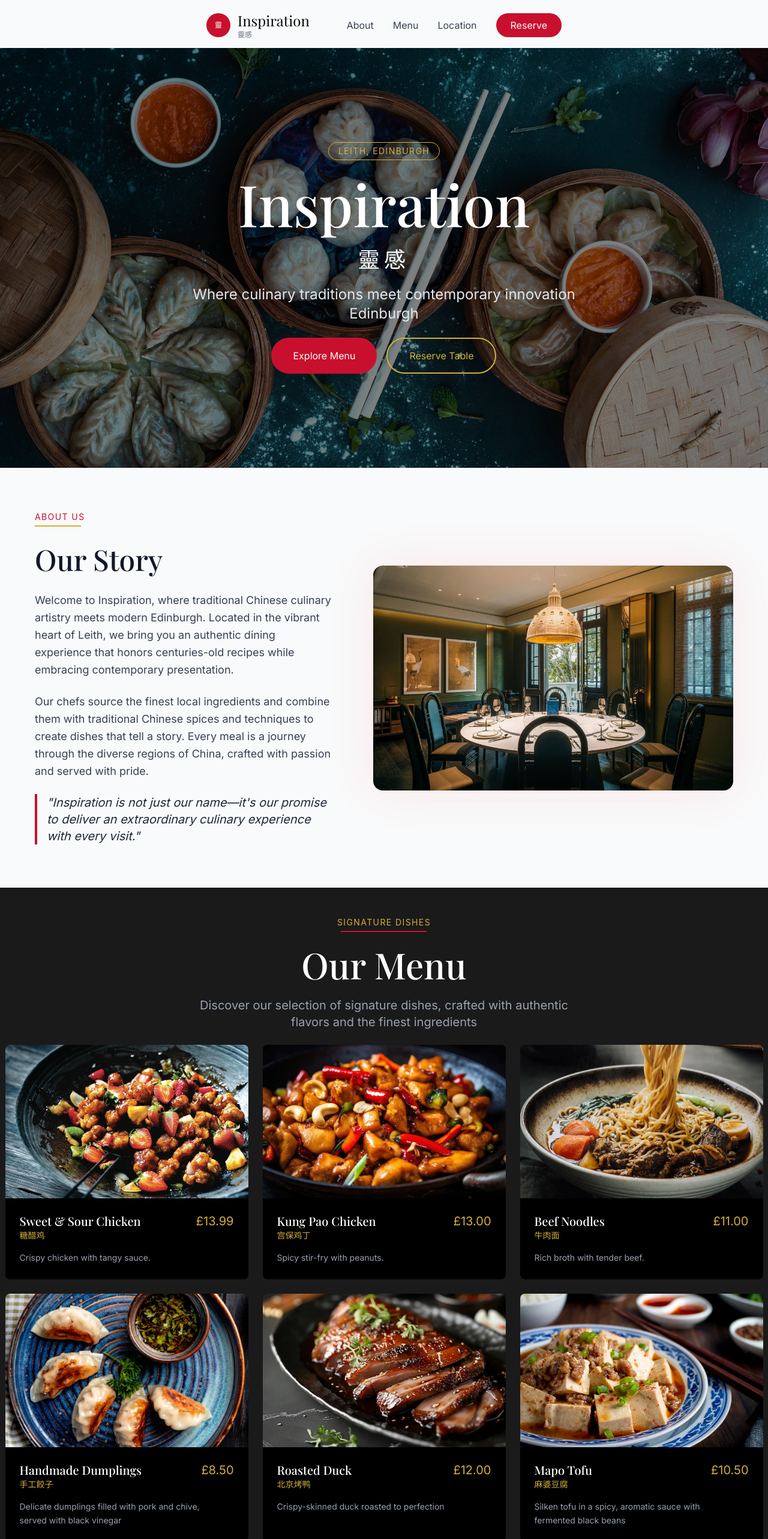
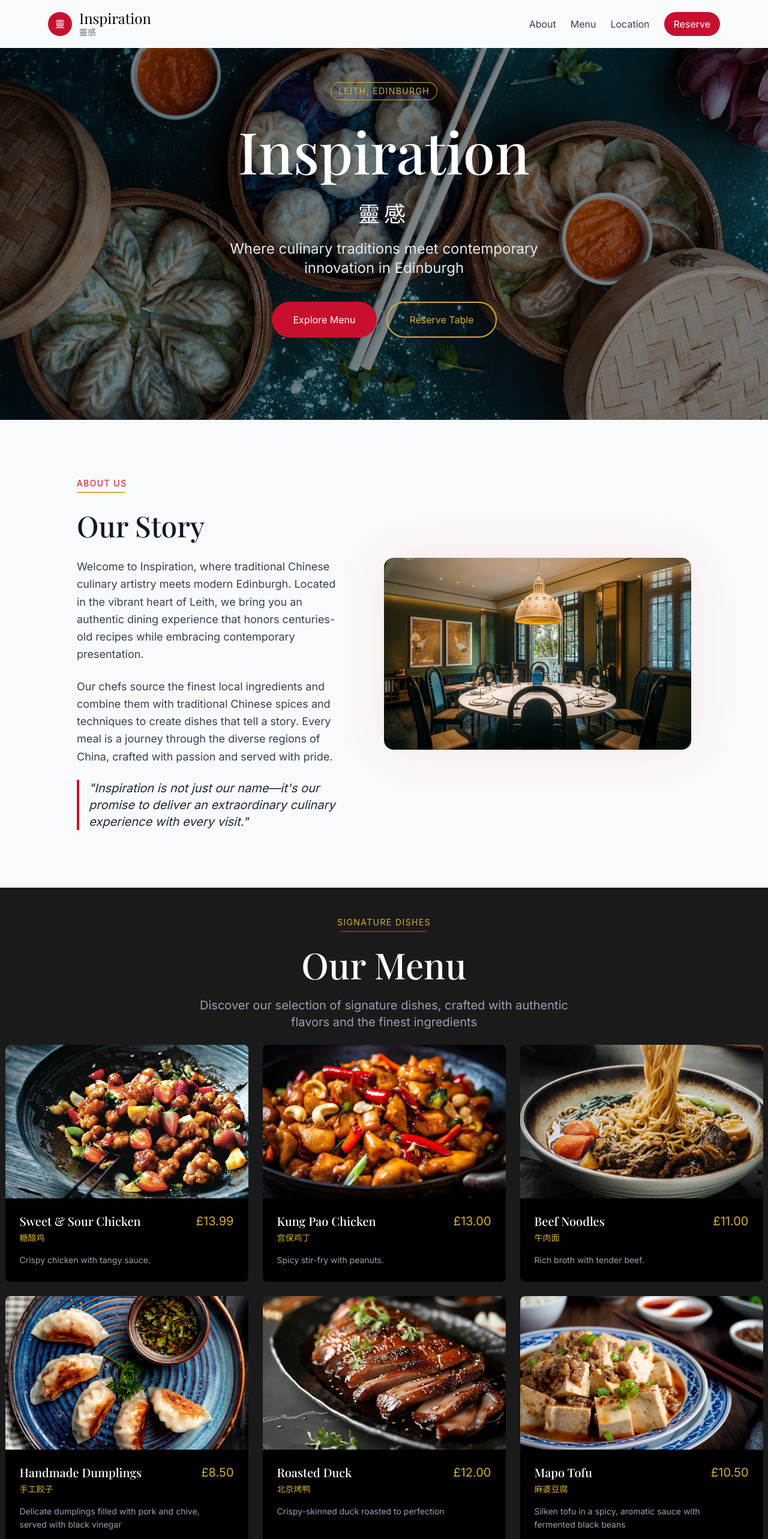
Before and after one commit to reimiwong/restaurant-site, a React (Vite) app: page / in a window 1280 px wide. Shown: the top 2566 px of the page at 60% size. Built offline with nearby package versions, Linux system fonts and the light colour scheme.

Commit message:
- made it reactive to each component

```diff
--- a/package.json
+++ b/package.json
@@ -12,7 +12,8 @@
   "dependencies": {
     "@tailwindcss/vite": "^4.2.4",
     "react": "^19.2.5",
-    "react-dom": "^19.2.5"
+    "react-dom": "^19.2.5",
+    "react-icons": "^5.6.0"
   },
   "devDependencies": {
     "@eslint/js": "^10.0.1",
--- a/src/components/AboutUs.tsx
+++ b/src/components/AboutUs.tsx
@@ -1,43 +1,51 @@
 export default function AboutUs() {
   return (
-    <section id="about-us" className="bg-[#F9FAFB]">
-      <div className="flex items-center justify-center gap-16 h-[700px]">
-        <div className="flex flex-col gap-6 items-start justify-start w-[500px]">
-          <div className="flex flex-col items-start">
+   <section
+  id="about-us"
+  className="bg-[#F9FAFB] flex items-center justify-center py-12 sm:py-16 lg:py-24"
+>
+      <div className="container mx-auto px-4 flex flex-col lg:flex-row items-center justify-center gap-12 lg:gap-16">
+        {/* Text */}
+        <div className="flex flex-col gap-6 lg:w-1/2 max-w-md items-center lg:items-start text-center lg:text-left">
+          <div className="flex flex-col items-center lg:items-start gap-1">
             <h1 className="text-[#C8102E] font-sans text-sm font-normal leading-5 tracking-[1.4px]">
               ABOUT US
             </h1>
-            <div className="bg-[#D4AF37] w-[76.656px] h-[2px] mt-1"></div>
+            <div className="bg-[#D4AF37] w-20 h-0.5"></div>
           </div>
-          <h2 className="text-[#101828] font-playfair text-5xl font-medium leading-[60px]">
+
+          <h2 className="text-[#101828] font-playfair text-3xl sm:text-4xl lg:text-5xl font-medium leading-snug lg:leading-[60px]">
             Our Story
           </h2>
-          <p className="max-w-[544px] w-full text-[#364153] font-sans text-lg font-normal leading-[29px]">
+
+          <p className="text-[#364153] font-sans text-base sm:text-lg leading-relaxed">
             Welcome to Inspiration, where traditional Chinese culinary artistry
             meets modern Edinburgh. Located in the vibrant heart of Leith, we
             bring you an authentic dining experience that honors centuries-old
             recipes while embracing contemporary presentation.
           </p>
 
-          <p className="max-w-[544px] w-full text-[#364153] font-sans text-lg font-normal leading-[29px]">
+          <p className="text-[#364153] font-sans text-base sm:text-lg leading-relaxed">
             Our chefs source the finest local ingredients and combine them with
             traditional Chinese spices and techniques to create dishes that tell
             a story. Every meal is a journey through the diverse regions of
             China, crafted with passion and served with pride.
           </p>
-          <p className="border-l-4 border-[#C8102E] pl-4 text-[#1E2939] font-playfair text-xl italic font-normal leading-7">
+
+          <p className="border-l-4 border-[#C8102E] pl-4 text-[#1E2939] font-playfair text-lg sm:text-xl italic leading-7">
             "Inspiration is not just our name—it's our promise to deliver an
             extraordinary culinary experience with every visit."
           </p>
         </div>
-        <div className="relative w-[600px]">
-        <div className="absolute inset-0 rounded-2xl bg-red-500 opacity-10 blur-2xl"></div>
 
-<img
-  src="/inspiration.jpg"
-  className="relative w-full h-auto rounded-2xl"
-  alt="Inspiration"
-/>
+        {/* Image */}
+        <div className="relative w-full lg:w-1/2 max-w-lg">
+          <div className="absolute inset-0 rounded-2xl bg-red-500 opacity-10 blur-2xl"></div>
+          <img
+            src="/inspiration.jpg"
+            className="relative w-full h-auto rounded-2xl object-cover"
+            alt="Inspiration"
+          />
         </div>
       </div>
     </section>
--- a/src/components/Footer.tsx
+++ b/src/components/Footer.tsx
@@ -1,9 +1,9 @@
 export default function Footer() {
   return (
-    <div className="flex flex-col w-full relative">
+    <footer className="w-full bg-black text-white">
       {/* Top gradient border */}
       <div
-        className="w-full h-[4px]"
+        className="w-full h-1"
         style={{
           background:
             "linear-gradient(90deg, #C8102E 0%, #CC3830 7.14%, #CF5132 14.29%, #D26633 21.43%, #D47935 28.57%, #D58C36 35.71%, #D59E36 42.86%, #D4AF37 50%, #D59E36 57.14%, #D58C36 64.29%, #D47935 71.43%, #D26633 78.57%, #CF5132 85.71%, #CC3830 92.86%, #C8102E 100%)",
@@ -11,127 +11,71 @@ export default function Footer() {
       />
 
       {/* Footer content */}
-      <div className="flex flex-col w-full bg-black">
-        <div className="flex flex-row justify-between gap-16 w-[80%] mx-auto py-16">
-          {/* Logo & description */}
-          <div className="flex flex-col gap-2 items-start text-left">
-            <div className="flex flex-row gap-3 items-center">
+      <div className="px-4 sm:px-6 lg:px-16 py-12">
+        <div className="grid grid-cols-1 md:grid-cols-3 gap-12 md:gap-16 max-w-[1200px] mx-auto">
+
+          {/* Column 1: Logo & Description */}
+          <div className="w-full">
+            <div className="flex items-center gap-3 mb-4">
               <a
                 href="#header"
-                className="flex items-center justify-center w-10 h-10 shrink-0 rounded-full bg-[#C8102E] text-white"
+                className="flex items-center justify-center w-10 h-10 rounded-full bg-[#C8102E] text-white"
               >
-                <p className="text-white font-['Noto_Serif_SC'] text-xs font-normal leading-4">
-                  靈
-                </p>
+                <p className="text-xs font-normal leading-4 font-['Noto_Serif_SC']">靈</p>
               </a>
-              <div className="flex flex-col items-start">
-                <h1 className="text-white font-playfair text-2xl font-medium leading-8">
-                  Inspiration
-                </h1>
-                <h2 className="text-[#D4AF37] font-notoserifsc text-[12px] font-normal leading-4">
+              <div className="flex flex-col">
+                <h1 className="text-2xl font-medium font-playfair">Inspiration</h1>
+                <h2 className="text-[#D4AF37] text-[12px] font-normal font-notoserifsc">
                   靈感中餐廳
                 </h2>
               </div>
             </div>
-            <p className="text-[#99A1AF] font-sans text-base font-normal leading-6 mt-2 max-w-[448px] break-words">
-              Authentic Chinese cuisine in the heart of Leith, Edinburgh. Where
-              tradition meets innovation.
+            <p className="text-[#99A1AF] text-base leading-6 mb-2">
+              Authentic Chinese cuisine in the heart of Leith, Edinburgh. Where tradition meets innovation.
             </p>
-            <p className="text-[#6A7282] font-sans text-sm font-normal leading-5">
+            <p className="text-[#6A7282] text-sm leading-5">
               45 Shore Street, Leith, Edinburgh EH6 6QU
             </p>
           </div>
 
-          {/* Quick Links */}
-          <nav aria-label="Quick links">
-            <ul className="flex flex-col gap-1">
-              <p className="text-[#D4AF37] font-inter text-[18px] font-medium leading-[28px]">
-                Quick Links
-              </p>
-              <li>
-                <a href="#about-us" className="text-white hover:text-[#D4AF37]">
-                  About Us
-                </a>
-              </li>
-              <li>
-                <a href="#menu" className="text-white hover:text-[#D4AF37]">
-                  Our Menu
-                </a>
-              </li>
-              <li>
-                <a href="/#location" className="text-white hover:text-[#D4AF37]">
-                  Location
-                </a>
-              </li>
-              <li>
-                <a
-                  href="#reserve"
-                  className="text-white hover:text-[#D4AF37]"
-                >
-                  Reservation
-                </a>
-              </li>
-            </ul>
-          </nav>
+          {/* Column 2: Quick Links */}
+          <div className="w-full flex md:justify-center">
+            <div className="flex flex-col items-start md:mx-auto">
+              <p className="text-[#D4AF37] text-lg font-medium mb-4">Quick Links</p>
+              <ul className="flex flex-col gap-2">
+                <li><a href="#about-us" className="hover:text-[#D4AF37]">About Us</a></li>
+                <li><a href="#menu" className="hover:text-[#D4AF37]">Our Menu</a></li>
+                <li><a href="#location" className="hover:text-[#D4AF37]">Location</a></li>
+                <li><a href="#reserve" className="hover:text-[#D4AF37]">Reservation</a></li>
+              </ul>
+            </div>
+          </div>
 
-          {/* Connect & Contact */}
-          <div>
-            <nav aria-label="Connect">
-              <ul className="flex flex-col gap-1">
-                <p className="text-[#D4AF37] font-inter text-[18px] font-medium leading-[28px]">
-                  Connect
-                </p>
-                <li>
-                  <a
-                    href="https://www.instagram.com/yourpage"
-                    target="_blank"
-                    rel="noopener noreferrer"
-                    className="text-white hover:text-[#D4AF37]"
-                  >
-                    Instagram
-                  </a>
-                </li>
-                <li>
-                  <a
-                    href="https://www.facebook.com/yourpage"
-                    target="_blank"
-                    rel="noopener noreferrer"
-                    className="text-white hover:text-[#D4AF37]"
-                  >
-                    Facebook
-                  </a>
-                </li>
-                <li>
-                  <a
-                    href="https://www.tripadvisor.com/yourpage"
-                    target="_blank"
-                    rel="noopener noreferrer"
-                    className="text-white hover:text-[#D4AF37]"
-                  >
-                    Trip Advisor
-                  </a>
-                </li>
+          {/* Column 3: Connect & Contact */}
+          <div className="w-full flex md:justify-center">
+            <div className="flex flex-col items-start md:mx-auto">
+              <p className="text-[#D4AF37] text-lg font-medium mb-4">Connect</p>
+              <ul className="flex flex-col gap-2">
+                <li><a href="https://www.instagram.com/yourpage" target="_blank" rel="noopener noreferrer" className="hover:text-[#D4AF37]">Instagram</a></li>
+                <li><a href="https://www.facebook.com/yourpage" target="_blank" rel="noopener noreferrer" className="hover:text-[#D4AF37]">Facebook</a></li>
+                <li><a href="https://www.tripadvisor.com/yourpage" target="_blank" rel="noopener noreferrer" className="hover:text-[#D4AF37]">Trip Advisor</a></li>
               </ul>
-            </nav>
 
-            <div className="mt-4">
-              <p className="text-[#6A7282] font-inter text-sm font-normal leading-5">
-                Call us:
-              </p>
-              <p className="text-[#C8102E] font-inter text-base font-normal leading-6">
-                0131 555 0123
-              </p>
+              <div className="mt-4">
+                <p className="text-[#6A7282] text-sm leading-5">Call us:</p>
+                <p className="text-[#C8102E] text-base leading-6">0131 555 0123</p>
+              </div>
             </div>
           </div>
         </div>
 
         {/* Bottom copyright */}
-        <div className="w-[85%] border-t border-[#6A7282] mx-auto">
-          <p className="text-[#6A7282] text-center font-sans text-base font-normal leading-6 pt-4 pb-10">
+        <div className="mt-12 border-t border-[#6A7282] pt-4">
+          <p className="text-[#6A7282] text-center text-sm leading-5">
             © 2026 Inspiration Restaurant. All rights reserved.
           </p>
         </div>
       </div>
-    </div>
+    </footer>
   );
 }
--- a/src/components/Header.tsx
+++ b/src/components/Header.tsx
@@ -1,60 +1,108 @@
+import { useState, useEffect } from "react";
+import { HiMenu, HiX } from "react-icons/hi";
+
 export default function Navbar() {
+  const [open, setOpen] = useState(false);
+  const [scrolled, setScrolled] = useState(false);
+
+  // Detect scroll to shrink navbar
+  useEffect(() => {
+    const handleScroll = () => {
+      setScrolled(window.scrollY > 20); // shrink after 20px scroll
+    };
+    window.addEventListener("scroll", handleScroll);
+    return () => window.removeEventListener("scroll", handleScroll);
+  }, []);
+
   return (
-    <section id="header" className="bg-[#F9FAFB]">
-      <div className="flex flex-col items-start w-full max-w-screen-3xl mx-auto px-80 h-20 ">
-        <nav className="flex flex-col items-start self-stretch shrink-0 h-[84px] px-6 pt-5 pb-0">
-          <div className="flex items-center justify-between h-11 pr-0 self-stretch shrink-0">
-            <div className="flex items-center gap-3 w-[180px]">
+    <section
+      id="header"
+      className={`fixed top-0 left-0 w-full z-50 bg-[#F9FAFB] transition-all duration-300 ${
+        scrolled ? "shadow-md" : "shadow-none"
+      }`}
+    >
+      <div
+        className={`flex items-center justify-between max-w-screen-3xl mx-auto transition-all duration-300 ${
+          scrolled ? "h-16 px-4 sm:px-6 lg:px-16" : "h-20 px-4 sm:px-6 lg:px-20"
+        }`}
+      >
+        {/* Logo */}
+        <div className="flex items-center gap-3">
           <a
             href="/"
-                className="flex items-center justify-center w-10 h-10 shrink-0 rounded-full bg-[#C8102E] text-white"
+            className={`flex items-center justify-center rounded-full bg-[#C8102E] text-white transition-all duration-300 ${
+              scrolled ? "w-8 h-8" : "w-10 h-10"
+            }`}
           >
-                <p className="text-white font-['Noto_Serif_SC'] text-xs font-normal leading-4">
             靈
-                </p>
           </a>
           <div className="flex flex-col">
             <a
               href="/"
-                  className="text-[#0A0A0A] text-2xl font-normal leading-8"
+              className={`font-normal leading-7 transition-all duration-300 ${
+                scrolled ? "text-xl" : "text-2xl"
+              }`}
               style={{ fontFamily: "var(--default-font-family)" }}
             >
               Inspiration
             </a>
-                <p className="text-[#6A7282] font-['Noto_Serif_SC'] text-xs font-normal leading-4">
+            <p
+              className={`text-[#6A7282] transition-all duration-300 ${
+                scrolled ? "text-xs" : "text-sm"
+              }`}
+            >
               靈感
             </p>
           </div>
         </div>
-            <div className="flex items-center gap-8 h-10">
-              <a
-                href="#"
-                className="text-[#364153] font-sans text-base font-normal leading-6"
-              >
+
+        {/* Desktop Menu */}
+        <div className="hidden md:flex items-center gap-6">
+          <a href="#" className="text-[#364153] text-base">
             About
           </a>
-              <a
-                href="#"
-                className="text-[#364153] font-sans text-base font-normal leading-6"
-              >
+          <a href="#" className="text-[#364153] text-base">
             Menu
           </a>
-              <a
-                href="#"
-                className="text-[#364153] font-sans text-base font-normal leading-6"
-              >
+          <a href="#" className="text-[#364153] text-base">
             Location
           </a>
           <a
             href="#reserve"
-                className="bg-[#C8102E] text-white text-base font-normal leading-6 rounded-full px-6 py-2 cursor-pointer hover:bg-red-700 active:scale-95 transition-all duration-150"
+            className="bg-[#C8102E] text-white text-base rounded-full px-4 py-2 hover:bg-red-700 active:scale-95 transition-all duration-150"
           >
             Reserve
           </a>
         </div>
+
+        {/* Mobile Hamburger */}
+        <div className="md:hidden">
+          <button onClick={() => setOpen(!open)}>
+            {open ? <HiX size={28} /> : <HiMenu size={28} />}
+          </button>
         </div>
-        </nav>
       </div>
+
+      {/* Mobile Menu */}
+      {open && (
+        <div className="md:hidden flex flex-col items-start gap-4 px-4 pb-4 bg-[#F9FAFB] shadow-md">
+          <a href="#" className="text-[#364153] text-base">
+            About
+          </a>
+          <a href="#" className="text-[#364153] text-base">
+            Menu
+          </a>
+          <a href="#" className="text-[#364153] text-base">
+            Location
+          </a>
+          <a
+            href="#reserve"
+            className="bg-[#C8102E] text-white text-base rounded-full px-4 py-2 hover:bg-red-700 active:scale-95 transition-all duration-150"
+          >
+            Reserve
+          </a>
+        </div>
+      )}
     </section>
   );
 }
--- a/src/components/Hero.tsx
+++ b/src/components/Hero.tsx
@@ -1,34 +1,40 @@
 export default function Hero() {
   return (
     <div
-      className="relative flex flex-col items-center gap-6 min-h-[700px] justify-center bg-cover bg-center"
+      className="relative flex flex-col items-center justify-center min-h-[70vh] sm:min-h-[700px] bg-cover bg-center"
       style={{ backgroundImage: "url('/dim-sum.webp')" }}
     >
+      {/* Overlay */}
       <div className="absolute inset-0 bg-black/50"></div>
-      <div className="relative z-10 flex flex-col items-center gap-6 text-center">
-        <h2 className="text-[#D4AF37] font-sans text-sm font-normal leading-5 tracking-[1.4px] rounded-full border border-[#D4AF37] px-4 py-1">
+
+      {/* Content */}
+      <div className="relative z-10 flex flex-col items-center gap-4 sm:gap-6 text-center px-4 sm:px-0">
+        {/* Location tag */}
+        <h2 className="text-[#D4AF37] font-sans text-xs sm:text-sm font-normal leading-5 tracking-[1.4px] rounded-full border border-[#D4AF37] px-3 py-1">
           LEITH, EDINBURGH
         </h2>
 
-        <h1 className="text-white font-playfair text-5xl md:text-8xl font-medium leading-none">
+        {/* Main heading */}
+        <h1 className="text-white font-playfair text-4xl sm:text-6xl md:text-8xl font-medium leading-tight">
           Inspiration
         </h1>
 
-        <h2 className="text-white font-notoserifsc text-[36px] font-normal leading-[40px] tracking-[7.2px]">
+        {/* Chinese subtitle */}
+        <h2 className="text-white font-notoserifsc text-3xl sm:text-4xl md:text-[36px] font-normal leading-[40px] tracking-[5px] sm:tracking-[7px]">
           靈感
         </h2>
 
-        <p className="text-[#E5E7EB] font-sans text-2xl font-normal leading-8">
-          Where culinary traditions meet contemporary innovation
-          <br />
-          Edinburgh
+        {/* Paragraph */}
+        <p className="text-[#E5E7EB] font-sans text-lg sm:text-2xl font-normal leading-7 sm:leading-8 max-w-[90vw] sm:max-w-[600px]">
+          Where culinary traditions meet contemporary innovation in Edinburgh
         </p>
 
-        <div className="flex gap-4">
-          <button className="inline-flex items-center justify-center px-9 py-4 bg-[#C8102E] rounded-full text-white">
+        {/* Buttons */}
+        <div className="flex flex-col sm:flex-row gap-4 mt-4">
+          <button className="inline-flex items-center justify-center px-9 py-4 bg-[#C8102E] rounded-full text-white hover:bg-red-700 transition">
             Explore Menu
           </button>
-          <button className="inline-flex items-center justify-center px-9 py-4 border-2 border-[#D4AF37] rounded-full text-[#D4AF37]">
+          <button className="inline-flex items-center justify-center px-9 py-4 border-2 border-[#D4AF37] rounded-full text-[#D4AF37] hover:bg-[#D4AF37]/10 transition">
             Reserve Table
           </button>
         </div>
--- a/src/components/Menu.tsx
+++ b/src/components/Menu.tsx
@@ -4,19 +4,20 @@ import menuItems from "../data/menuItems";
 export default function Menu() {
   return (
     <section id="menu">
-      <div className="flex flex-col items-center justify-center gap-6 bg-[#1A1A1A] min-h-[700px] py-12">
+      <div className="flex flex-col items-center justify-center gap-6 bg-[#1A1A1A] py-12">
         <h2 className="relative text-[#D4AF37] text-center font-sans text-sm font-normal leading-5 tracking-[1.4px] after:block after:bg-[#C8102E] after:h-[2px] after:w-[143px] after:mx-auto after:mt-1">
           SIGNATURE DISHES
         </h2>
         <h1 className="text-white text-center font-playfair text-[60px] font-medium leading-[60px]">
           Our Menu
         </h1>
-        <p className="w-[672px] shrink-0 text-[#99A1AF] text-center font-sans text-xl font-normal leading-7">
+        <p className="w-full max-w-[672px] text-[#99A1AF] text-center font-sans text-xl font-normal leading-7">
           Discover our selection of signature dishes, crafted with authentic
           flavors and the finest ingredients
         </p>
 
-        <div className="grid grid-cols-3 gap-6">
+        {/* Responsive Grid */}
+        <div className="grid grid-cols-1 sm:grid-cols-1 md:grid-cols-2 lg:grid-cols-3 gap-6 justify-items-center">
           {menuItems.map((item) => (
             <MenuItemCard
               key={item.title}
@@ -28,9 +29,11 @@ export default function Menu() {
             />
           ))}
         </div>
+
         <p className="text-[#99A1AF] text-center font-sans text-lg font-normal leading-7">
           View our full menu with wines, desserts & seasonal specials
         </p>
+
         <button className="inline-flex items-center justify-center px-[38px] pt-[14.333px] pb-[17.667px] bg-[#C8102E] text-white text-center font-sans text-base font-medium leading-6 rounded-full">
           Download Full Menu
         </button>
--- a/src/components/MenuItemCard.tsx
+++ b/src/components/MenuItemCard.tsx
@@ -1,3 +1,4 @@
+// MenuItemCard.tsx
 type MenuItemCardProps = {
   title: string;
   cn_title: string;
@@ -6,33 +7,30 @@ type MenuItemCardProps = {
   img: string;
 };
 
-export default function MenuItemCard({
-  title,
-  cn_title,
-  price,
-  text,
-  img,
-}: MenuItemCardProps) {
+export default function MenuItemCard({ title, cn_title, price, text, img }: MenuItemCardProps) {
   return (
-    <div className="w-[405px] bg-black rounded-lg overflow-hidden">
-      <img src={img} alt={title} className="w-full h-[256px] object-cover" />
+    <div className="w-[90vw] sm:w-full max-w-[405px] bg-black rounded-3xl sm:rounded-lg overflow-hidden mx-auto">
+      {/* Image */}
+      <div className="w-full aspect-[405/256]">
+        <img
+          src={img}
+          alt={title}
+          className="w-full h-full object-cover rounded-t-3xl sm:rounded-t-lg"
+        />
+      </div>
 
-      <div className="flex justify-between items-start p-6">
-        <div>
-          <h3 className="text-white font-playfair text-xl font-medium leading-7">
-            {title}
-          </h3>
-
-          <h4 className="text-[#D4AF37] font-notoserifsc text-sm font-normal leading-5">
+      {/* Content */}
+      <div className="flex flex-col sm:flex-row justify-between p-6 gap-4 sm:gap-0">
+        <div className="flex-1">
+          <h3 className="text-white font-playfair text-xl font-medium leading-7">{title}</h3>
+          <h4 className="text-[#D4AF37] font-notoserifsc text-sm font-normal leading-5 mt-1">
             {cn_title}
           </h4>
-
           <p className="text-[#99A1AF] font-sans text-sm font-normal leading-[22.75px] mt-4">
             {text}
           </p>
         </div>
-
-        <p className="text-[#D4AF37] font-sans text-xl font-normal leading-7">
+        <p className="text-[#D4AF37] font-sans text-xl font-normal leading-7 flex-shrink-0">
           {price}
         </p>
       </div>
```
Also changed, not shown: src/components/ReserveYourTable.tsx (+34 -117 lines), src/components/VisitUs.tsx (+16 -19 lines), 1 other file (tests, documents, lock files or other folders). Lines whose indentation alone changed are shown as unchanged.
